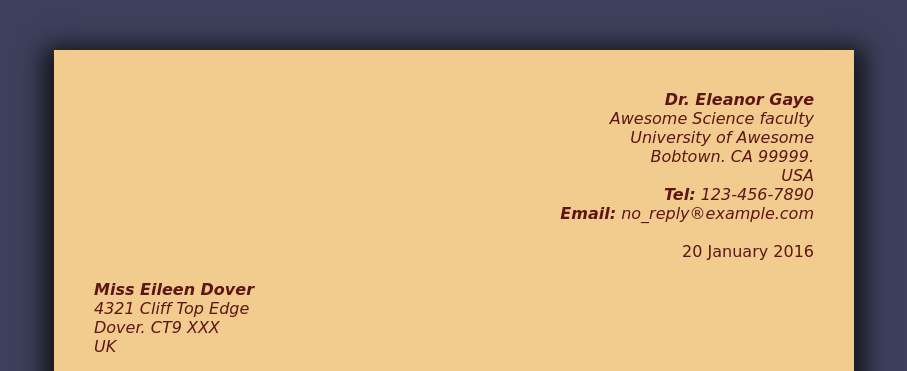
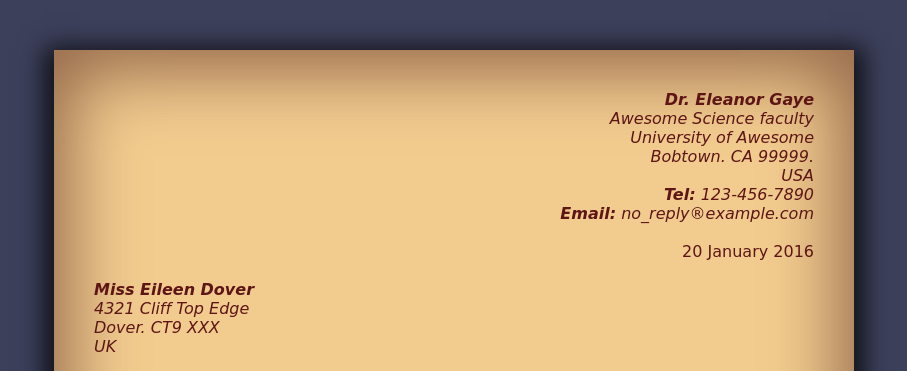
Before and after one commit to rtorroba/carta-estilizada, a plain HTML site: page Index.html in a window 1280 px wide. Shown: the top 371 px of the page, without its empty margins (186-1093 px from the left). Drawn offline with Linux system fonts and the light colour scheme; a web font is replaced by a local one.

Commit message:
Implementación degradados carta

```diff
--- a/Index.html
+++ b/Index.html
@@ -9,7 +9,8 @@
     <title>Carta</title>
   </head>
   <body>
-    <main>
+    <div class="sombra">
+      <main>
       <address class="t-align-r">
         <strong>Dr. Eleanor Gaye</strong><br />
         Awesome Science faculty<br />
@@ -129,5 +130,6 @@
       </p>
 
     </main>
+  </div>
   </body>
 </html>
--- a/styles.css
+++ b/styles.css
@@ -2,6 +2,7 @@
     --color-papel: #f2cc8f;
     --color-letra: #5d1515;
     --color-fondo: #3d405b;
+    --color-degradado: rgba(119, 73, 54, 0.75);
 
 }
 body{
@@ -16,9 +17,11 @@ body{
 main{
     background-color: var(--color-papel);
     padding: 40px;
-    -webkit-box-shadow: 0px 7px 24px 10px rgba(0,0,0,0.75);
-    -moz-box-shadow: 0px 7px 24px 10px rgba(0,0,0,0.75);
-    box-shadow: 0px 7px 24px 10px rgba(0,0,0,0.75);
+
+
+    -webkit-box-shadow: inset 0px 7px 70px 16px var(--color-degradado);
+    -moz-box-shadow: inset 0px 7px 70px 16px var(--color-degradado);
+    box-shadow: inset 0px 7px 70px 16px var(--color-degradado);
 }
 a{
     text-decoration: underline;
@@ -31,3 +34,8 @@ a{
     font-weight: 800;
     letter-spacing: 2px;
 }
+.sombra{
+    -webkit-box-shadow: 0px 7px 24px 10px rgba(0,0,0,0.75);
+    -moz-box-shadow: 0px 7px 24px 10px rgba(0,0,0,0.75);
+    box-shadow: 0px 7px 24px 10px rgba(0,0,0,0.75);
+}
```
